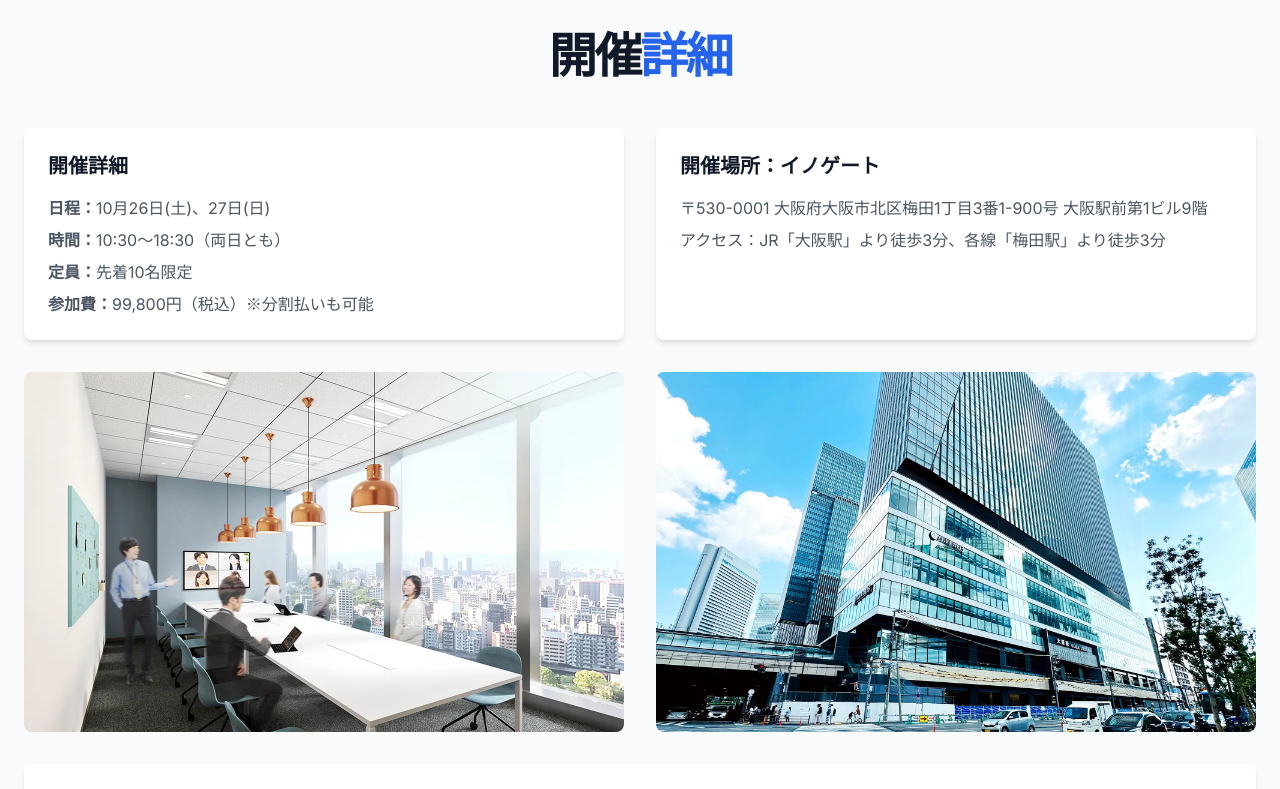
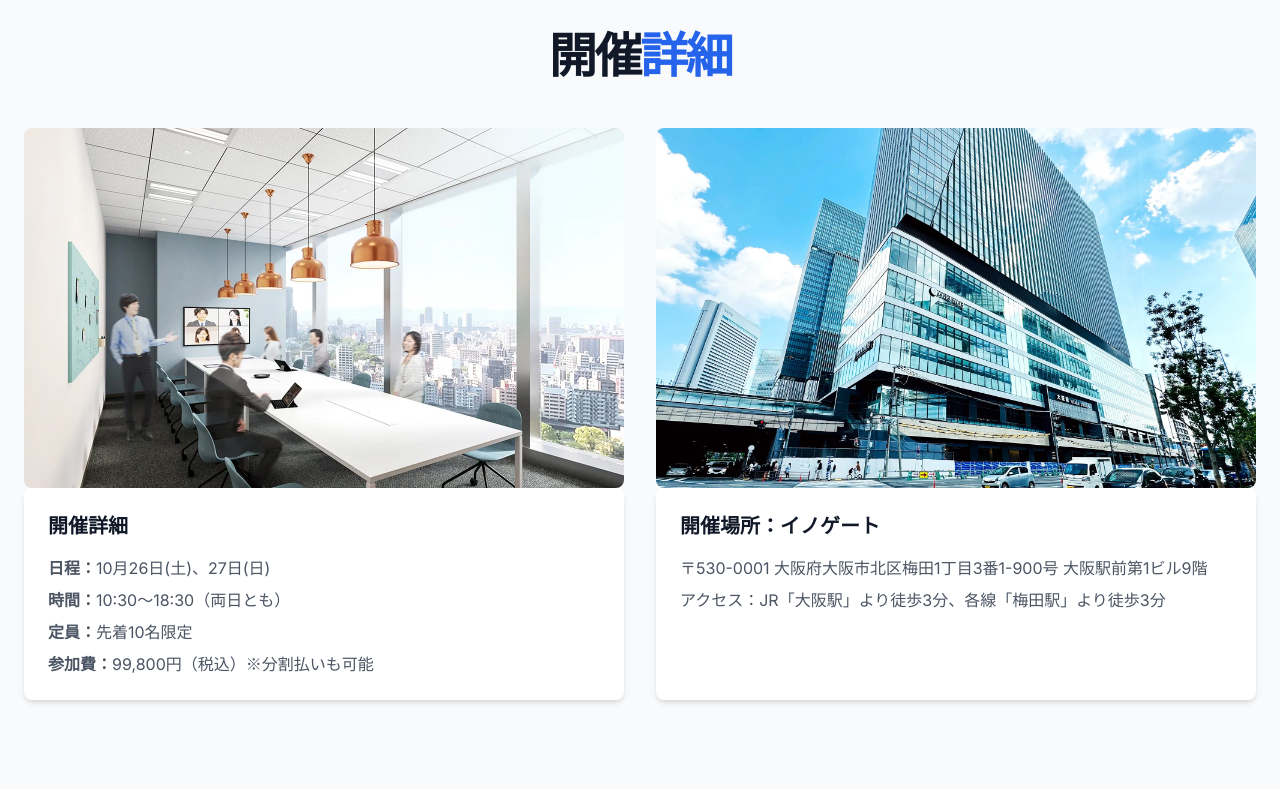
Before and after one commit to naoterumaker/ai-academi, a Next.js app: page / in a window 1280 px wide. Shown: the part 4820-5609 px from the top of the page. Built offline with nearby package versions, Linux system fonts and the light colour scheme.

Commit message:
Initial commit

```diff
--- a/components/index.tsx
+++ b/components/index.tsx
@@ -474,32 +474,6 @@ export default function Index() {
             >
               開催<span className="text-blue-600">詳細</span>
             </motion.h2>
-            <div className="grid md:grid-cols-2 gap-8">
-              <motion.div
-                initial={{ opacity: 0, x: -20 }}
-                animate={{ opacity: 1, x: 0 }}
-                transition={{ duration: 0.5 }}
-                className="bg-white p-6 rounded-lg shadow-md"
-              >
-                <h3 className="text-xl font-bold mb-4 text-gray-900">開催詳細</h3>
-                <ul className="text-gray-600 space-y-2">
-                  <li><strong>日程：</strong>10月26日(土)、27日(日)</li>
-                  <li><strong>時間：</strong>10:30〜18:30（両日とも）</li>
-                  <li><strong>定員：</strong>先着10名限定</li>
-                  <li><strong>参加費：</strong>99,800円（税込）※分割払いも可能</li>
-                </ul>
-              </motion.div>
-              <motion.div
-                initial={{ opacity: 0, x: 20 }}
-                animate={{ opacity: 1, x: 0 }}
-                transition={{ duration: 0.5 }}
-                className="bg-white p-6 rounded-lg shadow-md"
-              >
-                <h3 className="text-xl font-bold mb-4 text-gray-900">開催場所：イノゲート</h3>
-                <p className="text-gray-600 mb-2">〒530-0001 大阪府大阪市北区梅田1丁目3番1-900号 大阪駅前第1ビル9階</p>
-                <p className="text-gray-600">アクセス：JR「大阪駅」より徒歩3分、各線「梅田駅」より徒歩3分</p>
-              </motion.div>
-            </div>
             <div className="mt-8 grid md:grid-cols-2 gap-8">
               <motion.div
                 initial={{ opacity: 0, y: 20 }}
@@ -530,11 +504,12 @@ export default function Index() {
                 />
               </motion.div>
             </div>
+            <div className="grid md:grid-cols-2 gap-8">
               <motion.div
-              initial={{ opacity: 0, y: 20 }}
-              animate={{ opacity: 1, y: 0 }}
-              transition={{ duration: 0.5, delay: 0.2 }}
-              className="mt-8 bg-white p-6 rounded-lg shadow-md"
+                initial={{ opacity: 0, x: -20 }}
+                animate={{ opacity: 1, x: 0 }}
+                transition={{ duration: 0.5 }}
+                className="bg-white p-6 rounded-lg shadow-md"
               >
                 <h3 className="text-xl font-bold mb-4 text-gray-900">開催詳細</h3>
                 <ul className="text-gray-600 space-y-2">
@@ -543,10 +518,19 @@ export default function Index() {
                   <li><strong>定員：</strong>先着10名限定</li>
                   <li><strong>参加費：</strong>99,800円（税込）※分割払いも可能</li>
                 </ul>
-              <h3 className="text-xl font-bold mt-6 mb-4 text-gray-900">開催場所：イノゲート</h3>
+              </motion.div>
+              <motion.div
+                initial={{ opacity: 0, x: 20 }}
+                animate={{ opacity: 1, x: 0 }}
+                transition={{ duration: 0.5 }}
+                className="bg-white p-6 rounded-lg shadow-md"
+              >
+                <h3 className="text-xl font-bold mb-4 text-gray-900">開催場所：イノゲート</h3>
                 <p className="text-gray-600 mb-2">〒530-0001 大阪府大阪市北区梅田1丁目3番1-900号 大阪駅前第1ビル9階</p>
-              <p className="text-gray-600">アクセス：JR「大阪駅」より徒歩3分、各線「梅田駅」より徒歩3</p>
+                <p className="text-gray-600">アクセス：JR「大阪駅」より徒歩3分、各線「梅田駅」より徒歩3分</p>
               </motion.div>
+            </div>
+
           </div>
         </section>
 
```
Lines whose indentation alone changed are shown as unchanged.
